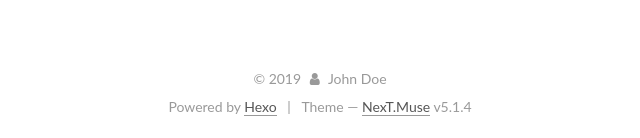
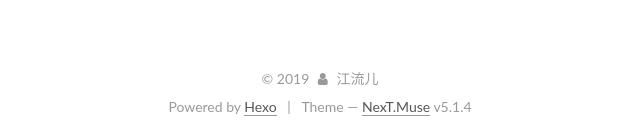
Before and after one commit to Current-River/Current-River.github.io, a plain HTML site: page 2019/11/08/我的世界/index.html in a window 1280 px wide. Shown: the part 659-797 px from the top of the page, 320-960 px from the left. Drawn offline with Linux system fonts and the light colour scheme.

Commit message:
Site updated: 2019-11-09 14:42:49

```diff
--- a/2019/11/08/我的世界/index.html
+++ b/2019/11/08/我的世界/index.html
@@ -233,7 +233,7 @@
     <link itemprop="mainEntityOfPage" href="http://yoursite.com/2019/11/08/%E6%88%91%E7%9A%84%E4%B8%96%E7%95%8C/">
 
     <span hidden itemprop="author" itemscope itemtype="http://schema.org/Person">
-      <meta itemprop="name" content="John Doe">
+      <meta itemprop="name" content="江流儿">
       <meta itemprop="description" content="">
       <meta itemprop="image" content="/images/avatar.gif">
     </span>
@@ -371,7 +371,7 @@
         <div class="site-overview">
           <div class="site-author motion-element" itemprop="author" itemscope itemtype="http://schema.org/Person">
 
-              <p class="site-author-name" itemprop="name">John Doe</p>
+              <p class="site-author-name" itemprop="name">江流儿</p>
               <p class="site-description motion-element" itemprop="description"></p>
           </div>
 
@@ -427,7 +427,7 @@
   <span class="with-love">
     <i class="fa fa-user"></i>
   </span>
-  <span class="author" itemprop="copyrightHolder">John Doe</span>
+  <span class="author" itemprop="copyrightHolder">江流儿</span>
 
 
 </div>
--- a/css/main.css
+++ b/css/main.css
@@ -1822,7 +1822,7 @@ pre .javascript .function {
   width: 4px;
   height: 4px;
   border-radius: 50%;
-  background: #b0ff6f;
+  background: #cc3bc4;
 }
 .links-of-blogroll {
   font-size: 13px;
```
Also changed, not shown: archives/2019/11/index.html (+2 -2 lines), archives/2019/index.html (+2 -2 lines), archives/index.html (+2 -2 lines), index.html (+3 -3 lines).
